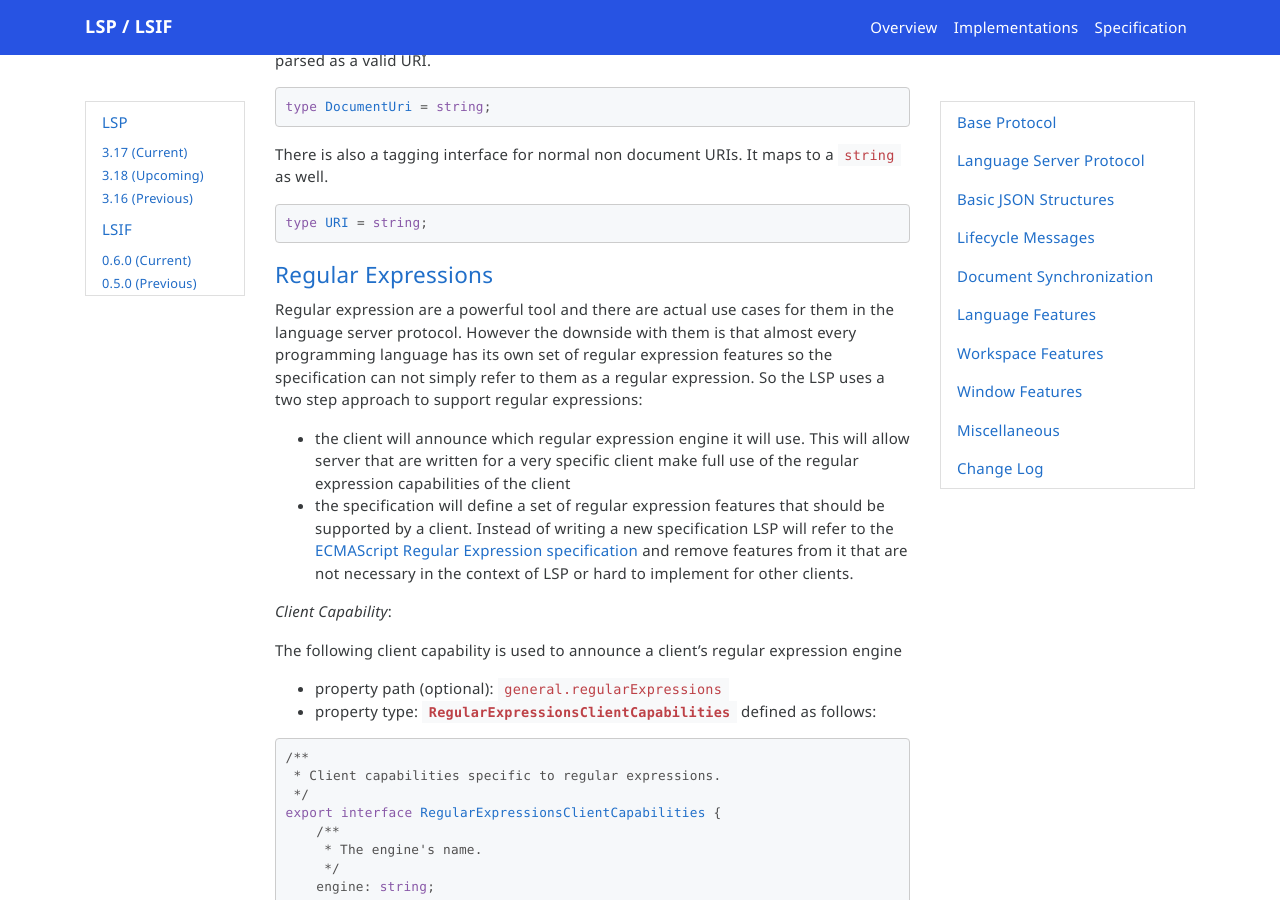
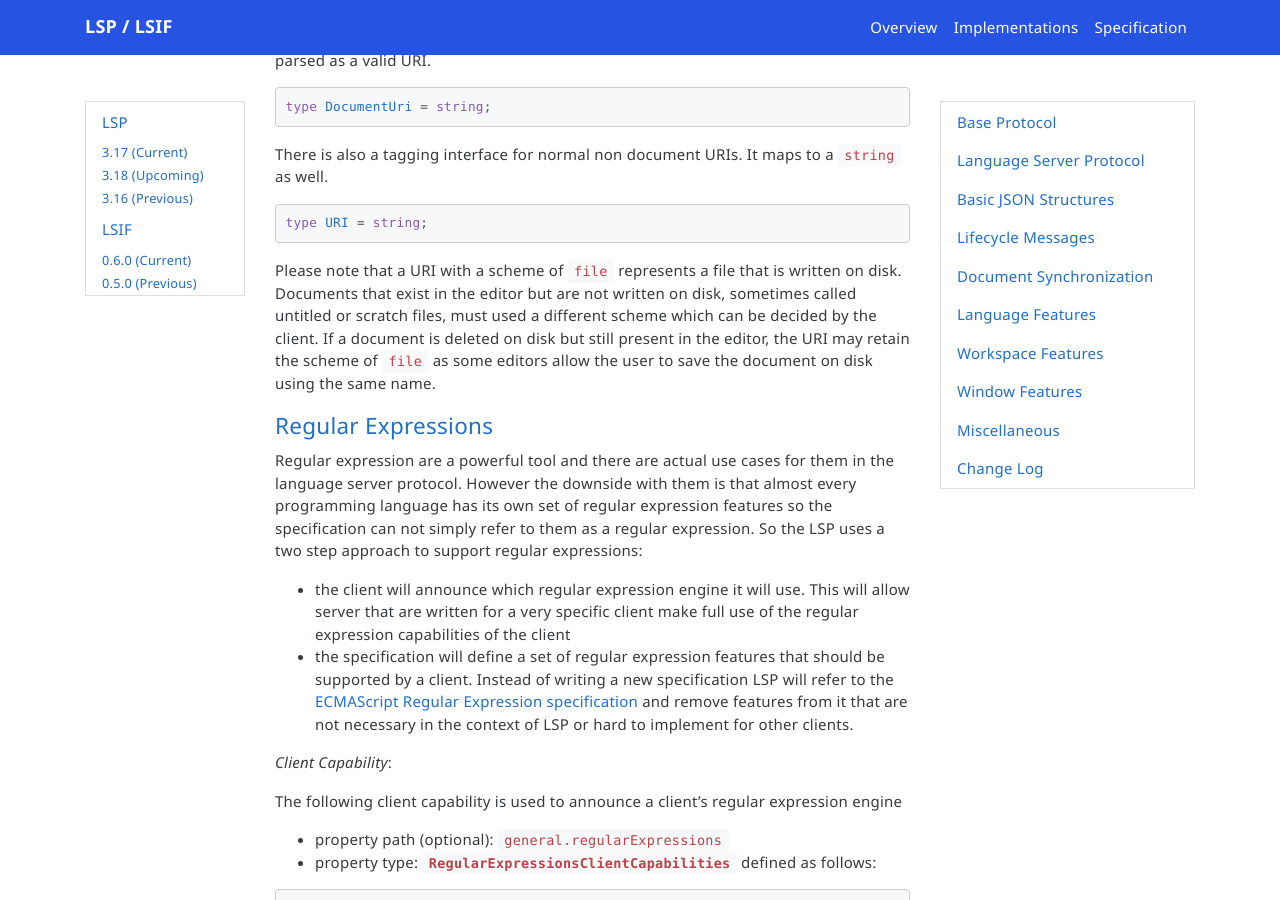
Before and after one commit to microsoft/language-server-protocol, a Jekyll site: the page built from _specifications/lsp/3.17/specification.md, in a window 1280 px wide and 900 px high, scrolled down 10383 px. Built offline with Jekyll 4.4.1, drawn with Linux system fonts in a browser that asks for light colours; nearby versions of some CDN libraries; emoji names are drawn with the system emoji font; comment, search, counter and statistics services are not loaded; some of the changed text lies outside the part shown.

Commit message:
Update URI recommendation for `file` scheme

````diff
--- a/_specifications/lsp/3.17/types/uri.md
+++ b/_specifications/lsp/3.17/types/uri.md
@@ -27,3 +27,5 @@ There is also a tagging interface for normal non document URIs. It maps to a `st
 ```typescript
 type URI = string;
 ```
+
+Please note that a URI with a scheme of `file` represents a file that is written on disk. Documents that exist in the editor but are not written on disk, sometimes called untitled or scratch files, must used a different scheme which can be decided by the client. If a document is deleted on disk but still present in the editor, the URI may retain the scheme of `file` as some editors allow the user to save the document on disk using the same name.
````
Also changed, not shown: _specifications/lsp/3.18/types/uri.md (+2 -0 lines).
